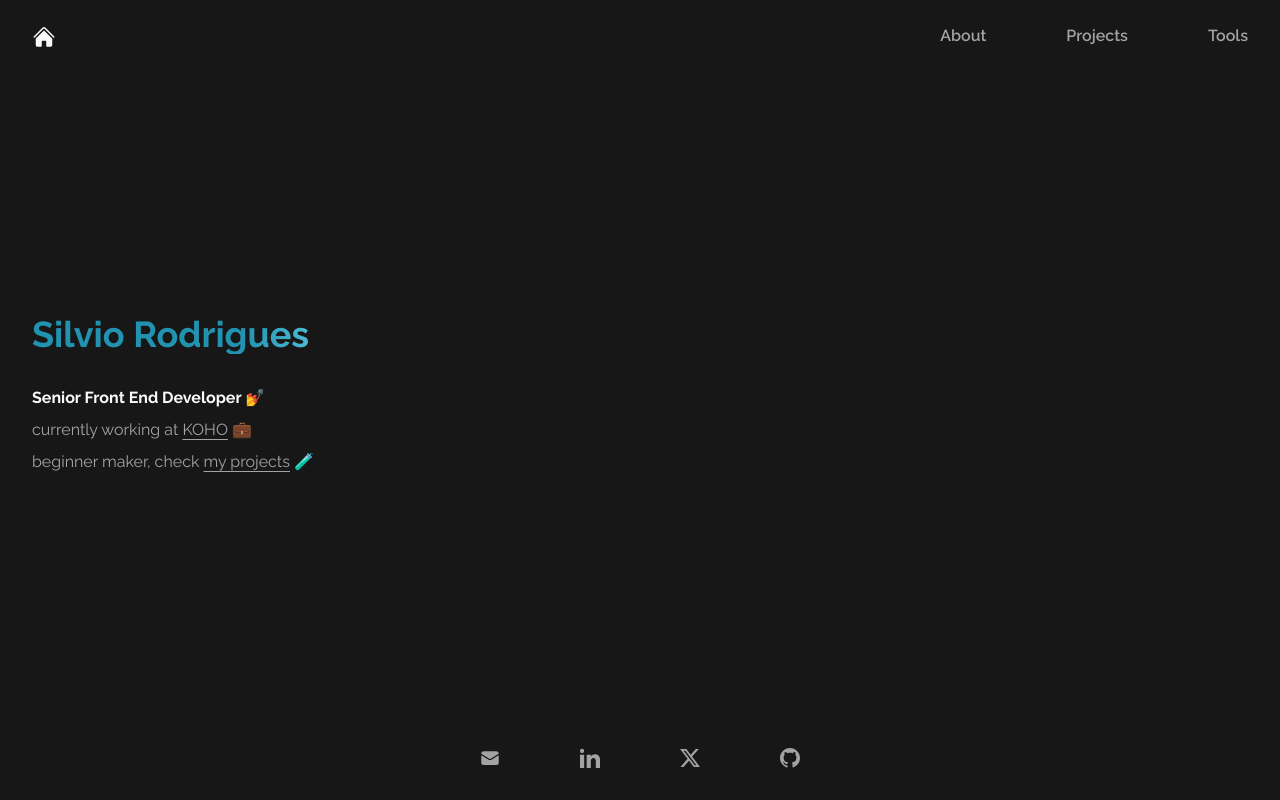
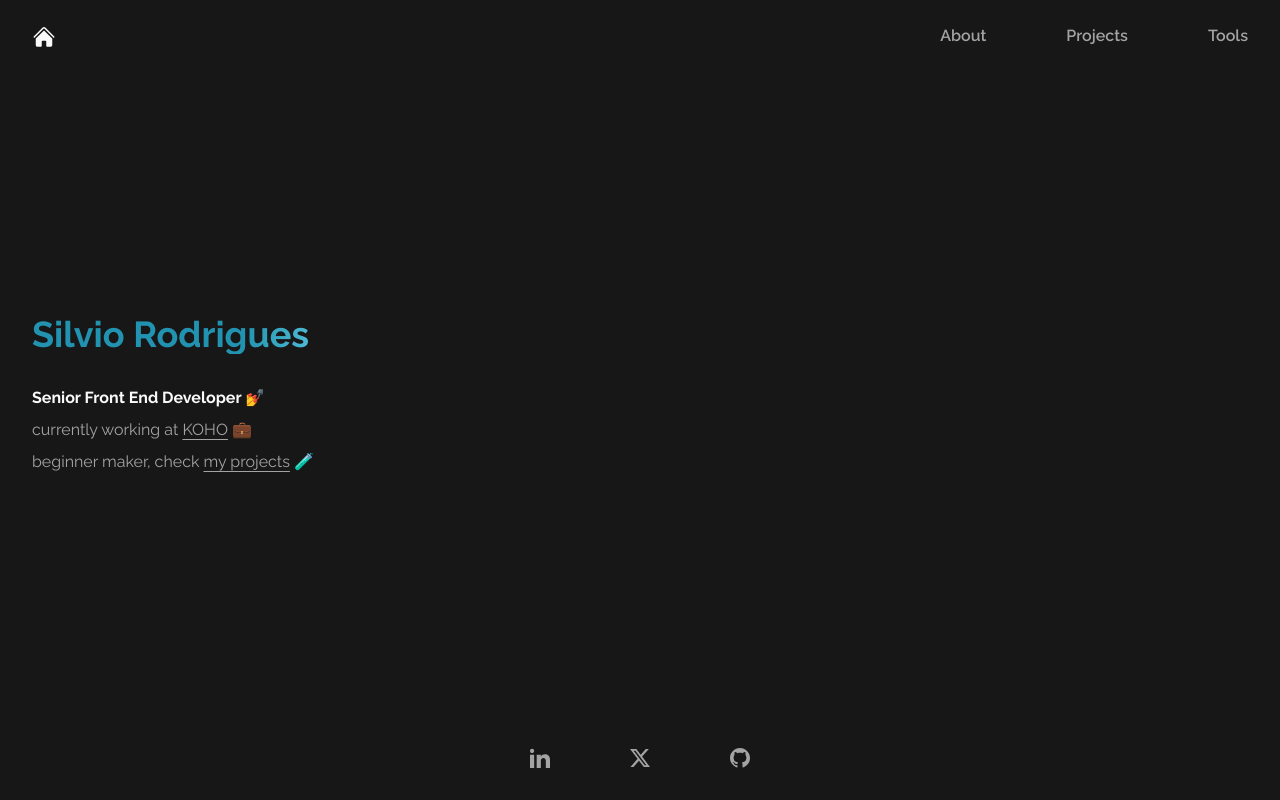
Before and after one commit to silviorodrigues/silviorodrigues.github.io, a Next.js app: page / in a window 1280 px wide. Built offline with nearby package versions, Linux system fonts and the light colour scheme.

Commit message:
Hide email icon until I set it up

```diff
--- a/src/components/footer.tsx
+++ b/src/components/footer.tsx
@@ -2,7 +2,7 @@ export default function Footer() {
   return (
     <footer className="p-4 flex items-center justify-center">
       <nav className="flex sm:gap-12 gap-4">
-        <a href="mailto:hi@silviorodrigues.dev" className="p-4 text-neutral-400">
+        {/* <a href="mailto:hi@silviorodrigues.dev" className="p-4 text-neutral-400">
           <svg
             xmlns="http://www.w3.org/2000/svg"
             className="w-5 h-5"
@@ -12,7 +12,7 @@ export default function Footer() {
             <path d="M1.5 8.67v8.58a3 3 0 003 3h15a3 3 0 003-3V8.67l-8.928 5.493a3 3 0 01-3.144 0L1.5 8.67z" />
             <path d="M22.5 6.908V6.75a3 3 0 00-3-3h-15a3 3 0 00-3 3v.158l9.714 5.978a1.5 1.5 0 001.572 0L22.5 6.908z" />
           </svg>
-        </a>
+        </a> */}
         <a href="https://www.linkedin.com/in/silviorrr/" target="_blank" className="p-4 text-neutral-400">
           <svg
             xmlns="http://www.w3.org/2000/svg"
```
